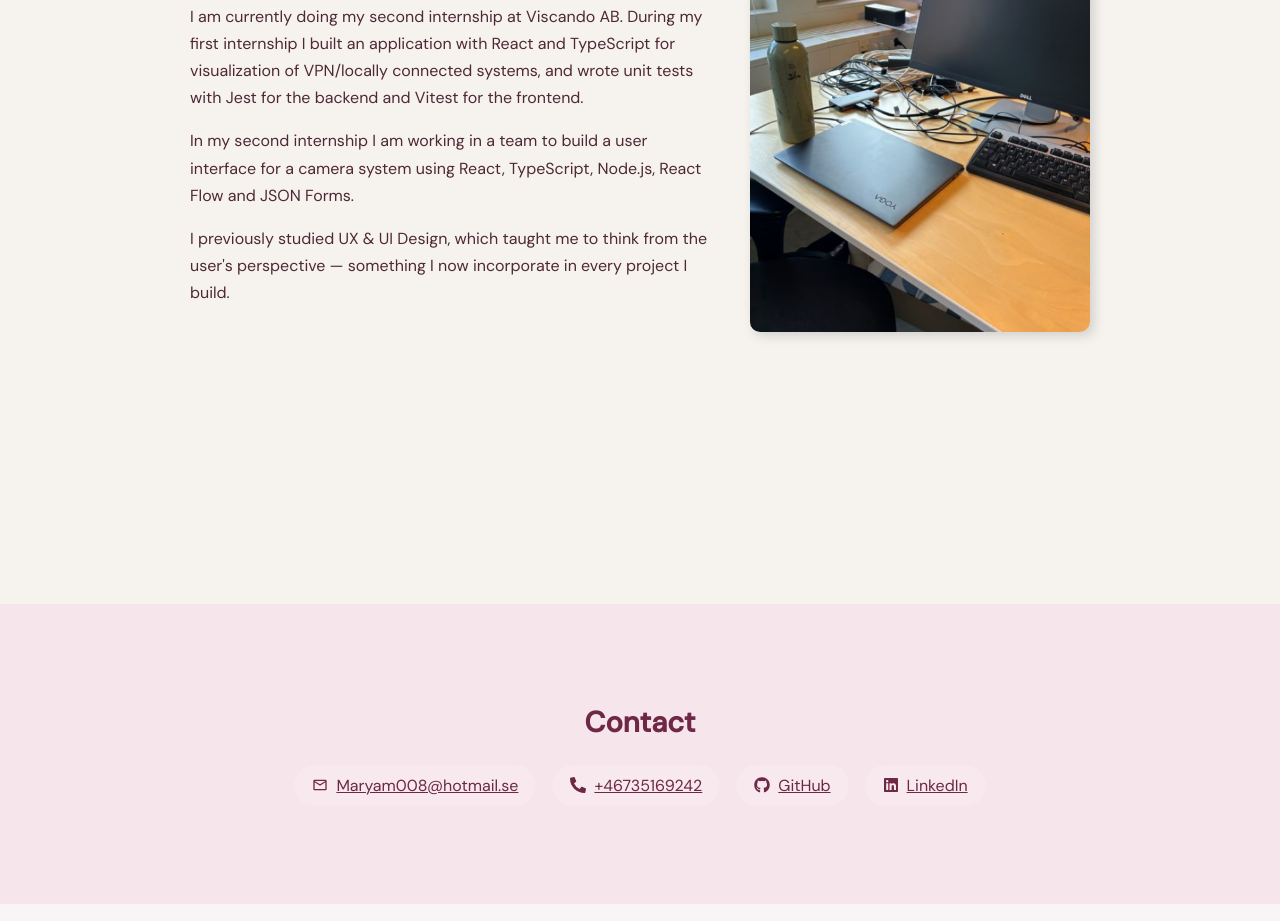
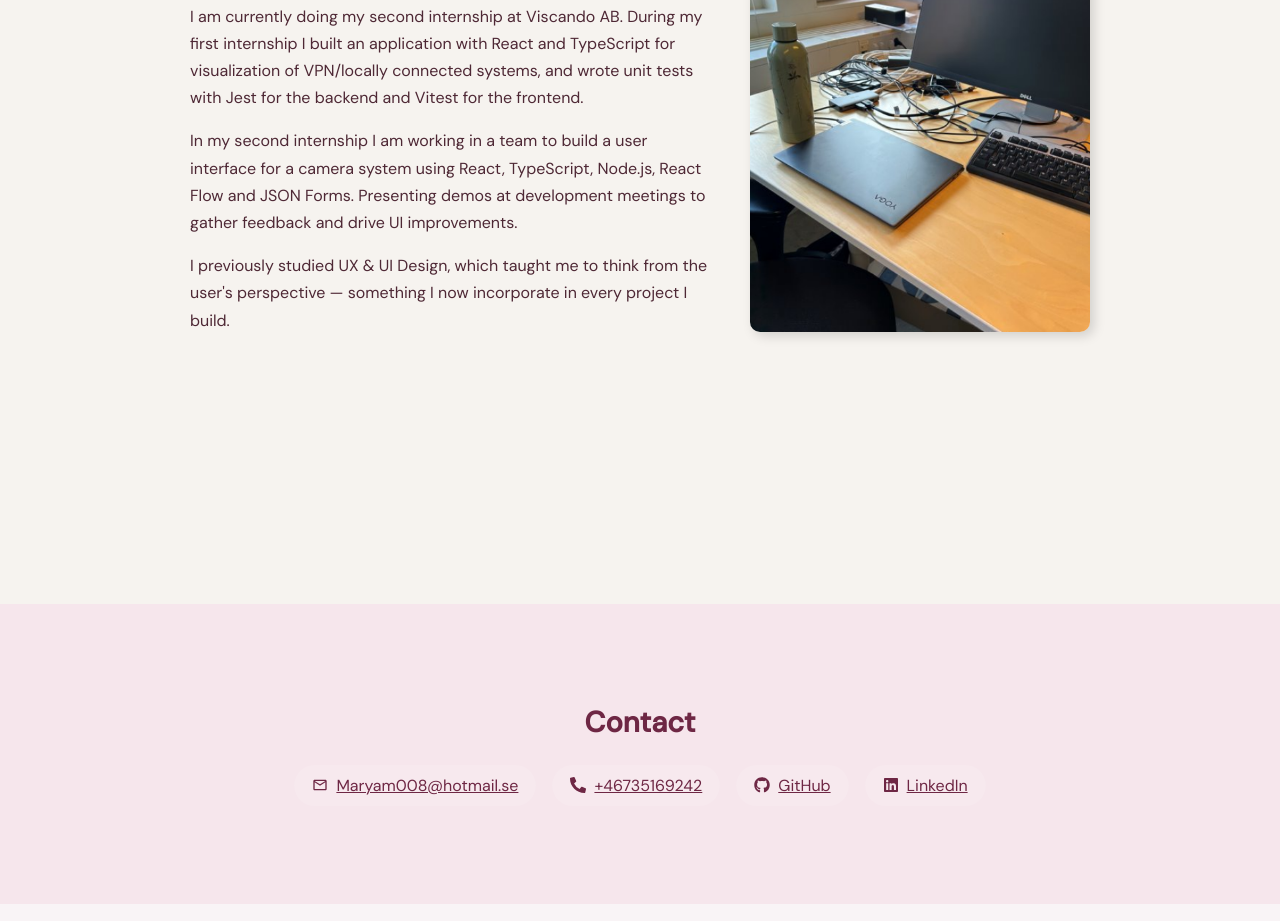
Before and after one commit to maryam891/Portfolio, a React (Vite) app: page / in a window 1280 px wide. Shown: the part 2760-3681 px from the top of the page. Built offline with nearby package versions, Linux system fonts and the light colour scheme.

Commit message:
added small change to experience text

```diff
--- a/src/components/Experience.tsx
+++ b/src/components/Experience.tsx
@@ -21,7 +21,7 @@ export default function Experience() {
           <p>
             In my second internship I am working in a team to build a user
             interface for a camera system using React, TypeScript, Node.js, React Flow
-            and JSON Forms.
+            and JSON Forms. Presenting demos at development meetings to gather feedback and drive UI improvements.
           </p>
           <p>
             I previously studied UX & UI Design, which taught me to think from
```
